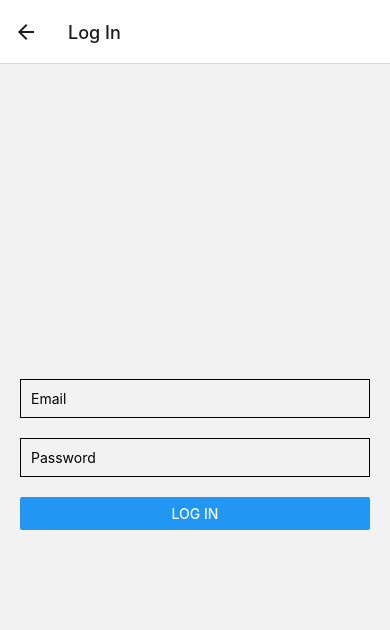
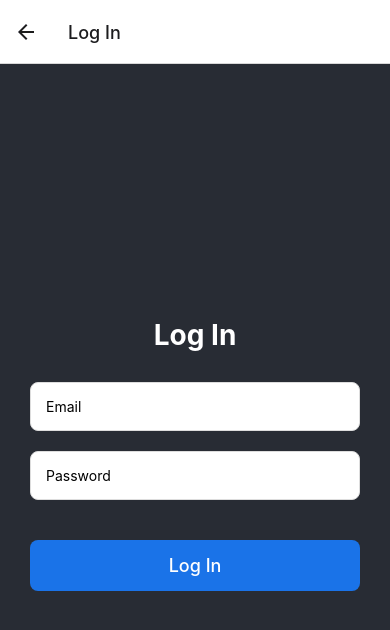
Before and after one commit to Wsinthechat2912/WarzoneCommunity, a React Native app: screen /Login in a window 390 px wide. Shown: the top 630 px of the page. Built offline with nearby package versions, Linux system fonts and the light colour scheme; no server answers.

Commit message:
UI added to Screens

```diff
--- a/src/entity/auth/HomePage.js
+++ b/src/entity/auth/HomePage.js
@@ -1,5 +1,11 @@
 import React from "react";
-import { View, Button, StyleSheet } from "react-native";
+import {
+  View,
+  Text,
+  TouchableOpacity,
+  StyleSheet,
+  ImageBackground,
+} from "react-native";
 import { useNavigation } from "@react-navigation/native";
 
 const HomePage = () => {
@@ -14,19 +20,70 @@ const HomePage = () => {
   };
 
   return (
-    <View style={styles.container}>
-      <Button title="Log In" onPress={handleLoginPress} />
-      <Button title="Sign Up" onPress={handleSignupPress} />
-    </View>
+    <ImageBackground
+      source={require("../../../assets/warzone.jpg")} // Replace with the correct path to the image in your project
+      style={styles.background}
+    >
+      <View style={styles.overlay}>
+        <Text style={styles.title}>Warzone Community</Text>
+        <TouchableOpacity
+          style={[styles.button, styles.loginButton]}
+          onPress={handleLoginPress}
+        >
+          <Text style={styles.buttonText}>Log In</Text>
+        </TouchableOpacity>
+        <TouchableOpacity
+          style={[styles.button, styles.signupButton]}
+          onPress={handleSignupPress}
+        >
+          <Text style={styles.buttonText}>Sign Up</Text>
+        </TouchableOpacity>
+      </View>
+    </ImageBackground>
   );
 };
 
 const styles = StyleSheet.create({
-  container: {
+  background: {
     flex: 1,
     justifyContent: "center",
     alignItems: "center",
-    padding: 20,
+  },
+  overlay: {
+    backgroundColor: "rgba(0, 0, 0, 0.5)", // Add an overlay for better text readability
+    flex: 1,
+    justifyContent: "center",
+    alignItems: "center",
+    width: "100%",
+    height: "100%",
+  },
+  title: {
+    fontSize: 28,
+    fontWeight: "bold",
+    color: "#FFFFFF",
+    marginBottom: 20,
+    textAlign: "center",
+  },
+  button: {
+    width: "80%",
+    padding: 15,
+    borderRadius: 25,
+    marginVertical: 10,
+    alignItems: "center",
+    justifyContent: "center",
+    borderWidth: 1,
+    borderColor: "#FFFFFF",
+  },
+  loginButton: {
+    backgroundColor: "transparent",
+  },
+  signupButton: {
+    backgroundColor: "#1A73E8",
+  },
+  buttonText: {
+    fontSize: 18,
+    color: "#FFFFFF",
+    fontWeight: "500",
   },
 });
 
--- a/src/entity/auth/LoginScreen.js
+++ b/src/entity/auth/LoginScreen.js
@@ -1,7 +1,15 @@
 import React, { useState } from "react";
-import { Button, TextInput, View, Text, ActivityIndicator } from "react-native";
+import {
+  Button,
+  TextInput,
+  View,
+  Text,
+  ActivityIndicator,
+  TouchableOpacity,
+  StyleSheet,
+} from "react-native";
 import { useNavigation } from "@react-navigation/native";
-import authService from "./authService";
+import authService from "./authService"; // Make sure this path is correct for your project structure
 
 const LoginScreen = () => {
   const navigation = useNavigation();
@@ -12,7 +20,7 @@ const LoginScreen = () => {
 
   const handleLogin = async () => {
     setIsLoading(true);
-    setError(""); // Clear out any previous errors
+    setError(""); // Clear any previous errors
 
     if (!email || !password) {
       setError("Please enter both email and password.");
@@ -38,30 +46,76 @@ const LoginScreen = () => {
   };
 
   return (
-    <View style={{ flex: 1, justifyContent: "center", padding: 20 }}>
-      {error ? <Text style={{ color: "red" }}>{error}</Text> : null}
+    <View style={styles.container}>
+      <Text style={styles.title}>Log In</Text>
+      {error ? <Text style={styles.errorText}>{error}</Text> : null}
       <TextInput
         placeholder="Email"
         value={email}
         onChangeText={setEmail}
         autoCapitalize="none"
         keyboardType="email-address"
-        style={{ marginBottom: 20, borderWidth: 1, padding: 10 }}
+        style={styles.input}
       />
       <TextInput
         placeholder="Password"
         value={password}
         onChangeText={setPassword}
         secureTextEntry
-        style={{ marginBottom: 20, borderWidth: 1, padding: 10 }}
+        style={styles.input}
       />
       {isLoading ? (
-        <ActivityIndicator />
+        <ActivityIndicator size="large" color="#1A73E8" />
       ) : (
-        <Button title="Log In" onPress={handleLogin} />
+        <TouchableOpacity onPress={handleLogin} style={styles.button}>
+          <Text style={styles.buttonText}>Log In</Text>
+        </TouchableOpacity>
       )}
     </View>
   );
 };
 
+const styles = StyleSheet.create({
+  container: {
+    flex: 1,
+    justifyContent: "center",
+    alignItems: "center",
+    backgroundColor: "#282c34",
+    padding: 30,
+  },
+  title: {
+    fontSize: 28,
+    fontWeight: "bold",
+    color: "#FFF",
+    marginBottom: 30,
+  },
+  input: {
+    width: "100%",
+    padding: 15,
+    marginBottom: 20,
+    borderWidth: 1,
+    borderColor: "#ddd",
+    borderRadius: 8,
+    backgroundColor: "#FFF",
+  },
+  button: {
+    width: "100%",
+    padding: 15,
+    backgroundColor: "#1A73E8",
+    alignItems: "center",
+    justifyContent: "center",
+    borderRadius: 8,
+    marginTop: 20,
+  },
+  buttonText: {
+    color: "#FFF",
+    fontSize: 18,
+    fontWeight: "500",
+  },
+  errorText: {
+    color: "red",
+    marginBottom: 40,
+  },
+});
+
 export default LoginScreen;
--- a/src/entity/auth/SignupScreen.js
+++ b/src/entity/auth/SignupScreen.js
@@ -1,6 +1,12 @@
-// src/domains/auth/SignUpScreen.js
 import React, { useState } from "react";
-import { View, TextInput, Button, StyleSheet } from "react-native";
+import {
+  View,
+  TextInput,
+  Button,
+  StyleSheet,
+  Text,
+  TouchableOpacity,
+} from "react-native";
 import { auth, createUserWithEmailAndPassword } from "../../firebase/config";
 
 const SignupScreen = ({ navigation }) => {
@@ -12,8 +18,8 @@ const SignupScreen = ({ navigation }) => {
       .then((userCredential) => {
         // Signed in
         const user = userCredential.user;
-        // Navigate to Chat Screen or do something with the user
-        navigation.navigate("Chat");
+        // Navigate to the Login Screen or directly to the Chat Screen
+        navigation.navigate("Login");
       })
       .catch((error) => {
         const errorCode = error.code;
@@ -25,11 +31,14 @@ const SignupScreen = ({ navigation }) => {
 
   return (
     <View style={styles.container}>
+      <Text style={styles.title}>Sign Up</Text>
       <TextInput
         placeholder="Email"
         value={email}
         onChangeText={setEmail}
         style={styles.input}
+        autoCapitalize="none"
+        keyboardType="email-address"
       />
       <TextInput
         placeholder="Password"
@@ -38,7 +47,9 @@ const SignupScreen = ({ navigation }) => {
         secureTextEntry
         style={styles.input}
       />
-      <Button title="Sign Up" onPress={handleSignup} />
+      <TouchableOpacity onPress={handleSignup} style={styles.button}>
+        <Text style={styles.buttonText}>Create Account</Text>
+      </TouchableOpacity>
     </View>
   );
 };
@@ -49,13 +60,36 @@ const styles = StyleSheet.create({
     justifyContent: "center",
     alignItems: "center",
     padding: 16,
+    backgroundColor: "#282c34",
+  },
+  title: {
+    fontSize: 28,
+    color: "#fff",
+    fontWeight: "bold",
+    marginBottom: 20,
   },
   input: {
     width: "100%",
     marginVertical: 10,
     padding: 15,
     borderWidth: 1,
-    borderColor: "gray",
+    borderColor: "#555",
+    backgroundColor: "#fff",
+    borderRadius: 8,
+    fontSize: 16,
+  },
+  button: {
+    width: "100%",
+    padding: 15,
+    backgroundColor: "#1A73E8",
+    alignItems: "center",
+    borderRadius: 8,
+    marginTop: 10,
+  },
+  buttonText: {
+    color: "#fff",
+    fontSize: 18,
+    fontWeight: "500",
   },
 });
 
--- a/src/entity/message/ChatScreen.js
+++ b/src/entity/message/ChatScreen.js
@@ -2,7 +2,7 @@ import React, { useState, useEffect } from "react";
 import {
   View,
   TextInput,
-  Button,
+  TouchableOpacity,
   FlatList,
   Text,
   StyleSheet,
@@ -39,43 +39,70 @@ const ChatScreen = () => {
   };
 
   return (
-    <View style={{ flex: 1, padding: 10 }}>
+    <View style={styles.container}>
       <FlatList
         data={messages}
         keyExtractor={(item) => item.id}
         renderItem={({ item }) => (
-          <Text style={styles.message}>{`${item.author}: ${item.text}`}</Text>
+          <Text style={styles.message}>{item.text}</Text>
         )}
+        inverted
       />
       <View style={styles.inputContainer}>
         <TextInput
           style={styles.input}
           value={messageText}
           onChangeText={setMessageText}
-          placeholder="Type a message"
+          placeholder="Type a message..."
+          placeholderTextColor="#666"
         />
-        <Button title="Send" onPress={sendMessage} />
+        <TouchableOpacity onPress={sendMessage} style={styles.sendButton}>
+          <Text style={styles.sendButtonText}>Send</Text>
+        </TouchableOpacity>
       </View>
     </View>
   );
 };
 
 const styles = StyleSheet.create({
+  container: {
+    flex: 1,
+    backgroundColor: "#282c34",
+  },
   message: {
     padding: 10,
     marginVertical: 5,
-    backgroundColor: "#f3f3f3",
+    backgroundColor: "#1A73E8",
+    alignSelf: "flex-start",
+    borderRadius: 20,
+    maxWidth: "80%",
+    color: "#fff",
+    margin: 8,
   },
   inputContainer: {
     flexDirection: "row",
     padding: 10,
+    borderTopWidth: 1,
+    borderColor: "#555",
+    backgroundColor: "#333",
   },
   input: {
     flex: 1,
     marginRight: 10,
     borderWidth: 1,
-    borderColor: "#cccccc",
+    borderColor: "#555",
+    backgroundColor: "#fff",
+    borderRadius: 20,
     padding: 10,
+    color: "#000",
+  },
+  sendButton: {
+    backgroundColor: "#1A73E8",
+    borderRadius: 20,
+    padding: 10,
+  },
+  sendButtonText: {
+    color: "#fff",
   },
 });
 
--- a/src/firebase/config.js
+++ b/src/firebase/config.js
@@ -3,7 +3,6 @@ import { initializeApp } from "firebase/app";
 import { getAuth, createUserWithEmailAndPassword } from "firebase/auth";
 import { initializeAuth, getReactNativePersistence } from "firebase/auth";
 import { getDatabase } from "firebase/database";
-import { getAnalytics } from "firebase/analytics";
 
 const firebaseConfig = {
   apiKey: "AIzaSyBRclt9ztV8nuDTJQCWJ6d-w4vG5D8bj4A",
@@ -23,6 +22,5 @@ const auth = initializeAuth(app, {
   persistence: getReactNativePersistence(AsyncStorage),
 });
 const database = getDatabase(app);
-const analytics = getAnalytics(app);
 
-export { auth, database, app, createUserWithEmailAndPassword, analytics };
+export { auth, database, app, createUserWithEmailAndPassword };
```
Also changed, not shown: assets/warzone.jpg (added).
